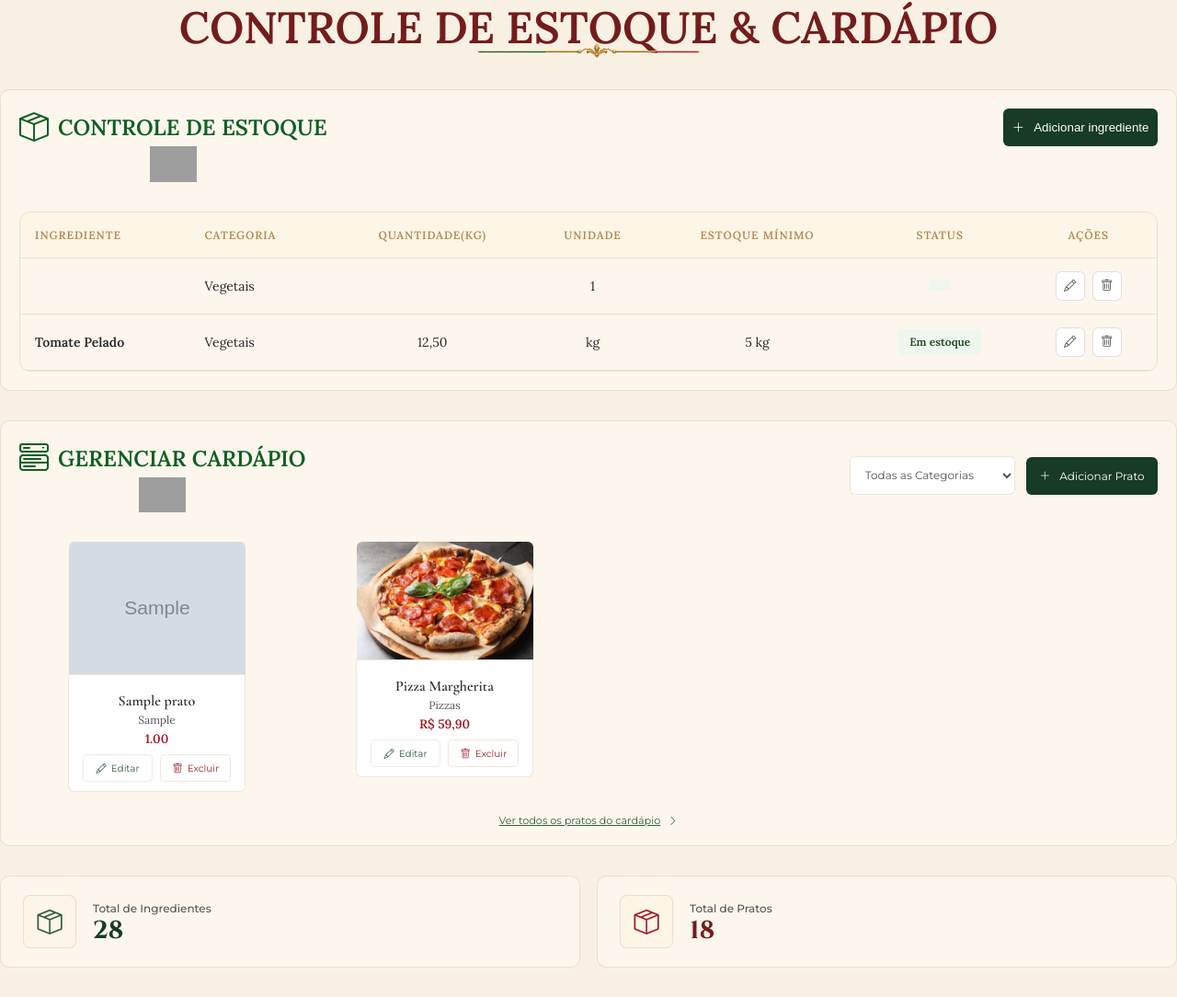
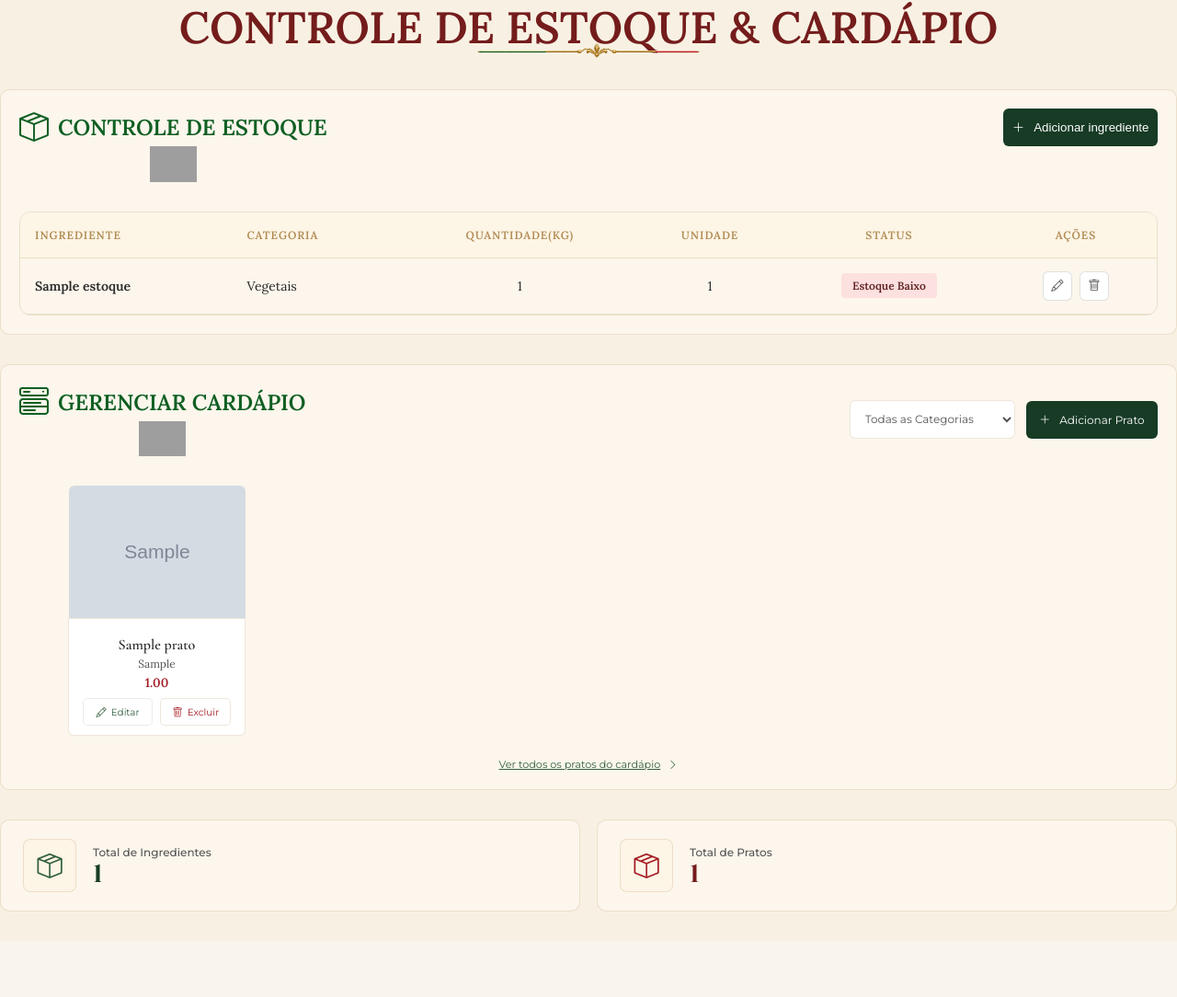
Before and after one commit to gust4vo-leg/Luce-d-Italia, a PHP site: page /pasta-admin/admin.php in a window 1280 px wide. Shown: the part 259-1343 px from the top of the page at 92% size. After the commit the page ends 1250 px from the top, so only its background shows below. Run offline with PHP 8.4, Linux system fonts and the light colour scheme; tables that the repository leaves empty hold one stand-in row (values such as "Sample post"); grey boxes marked "Sample" are stand-in pictures; data that the repository does not hold is empty; grey boxes are pictures that could not be loaded.

Commit message:
Adição de produtos e funcionalidade na página de admin

```diff
--- a/css/admin.css
+++ b/css/admin.css
@@ -167,17 +167,17 @@ table tbody td {
 }
 
 .status-em-estoque {
-    background-color: #edf7ed;
+    background-color: #e1f8e1;
     color: #1e4620;
 }
 
 .status-atencao {
-    background-color: #fff4e5;
+    background-color: #fcebd4;
     color: #663c00;
 }
 
 .status-baixo {
-    background-color: #fdeded;
+    background-color: #fde0e0;
     color: #5f2120;
 }
 
@@ -313,8 +313,6 @@ table tbody td {
     grid-template-columns: repeat(4, 1fr);
     gap: 14px;
 }
-
-
 
 .info-geral {
     background: var(--terciary);
--- a/index.php
+++ b/index.php
@@ -46,7 +46,7 @@
                     </div>
 
                     <div class="btn-hero">
-                        <a class="reserva-hero" href="#reservas">
+                        <a class="reserva-hero" href="reserva.php">
                             <i class="bi bi-calendar"></i>
                             <span>FAZER RESERVA</span>
                         </a>
--- a/pasta-admin/admin.php
+++ b/pasta-admin/admin.php
@@ -4,7 +4,27 @@ session_start();
 require_once '../crud.php';
 
 $estoques = readAll($pdo, 'estoques');
+
+$sql = "SELECT SUM(qtd_ingrediente) AS estoque_total FROM estoques";
+$stmt = $pdo->query($sql);
+$estoqueTotal = $stmt->fetch(PDO::FETCH_ASSOC)['estoque_total'];
+
+$sql = "SELECT COUNT(id_pratos) AS prato_total FROM pratos";
+$stmt = $pdo->query($sql);
+$pratoTotal = $stmt->fetch(PDO::FETCH_ASSOC)['prato_total'];
+
+$categoriaPrato = $_GET['categoria'] ?? 'todos';
+
+if ($categoriaPrato == 'todos') {
   $pratos = readAll($pdo, 'pratos');
+} else {
+  $sql = "SELECT * FROM pratos WHERE categoria = :categoria";
+
+  $stmt = $pdo -> prepare($sql);
+  $stmt -> execute(['categoria' => $categoriaPrato]);
+
+  $pratos = $stmt -> fetchAll(PDO::FETCH_ASSOC);
+}
 ?>
 
 <!doctype html>
@@ -63,7 +83,6 @@ $pratos = readAll($pdo, 'pratos');
               <th>CATEGORIA</th>
               <th class="txt-direita">QUANTIDADE(kg)</th>
               <th class="txt-centro">UNIDADE</th>
-              <th class="txt-direita">ESTOQUE MÍNIMO</th>
               <th class="txt-centro">STATUS</th>
               <th class="txt-centro">AÇÕES</th>
             </tr>
@@ -71,23 +90,36 @@ $pratos = readAll($pdo, 'pratos');
           <tbody>
             <?php
             foreach ($estoques as $estoque) {
+
+              $qtd = $estoque['qtd_ingrediente'];
+
+              if ($qtd <= 10) {
+                $status = 'Estoque Baixo';
+                $classeStatus = 'status-baixo';
+              } elseif ($qtd <= 30) {
+                $status = 'Atenção';
+                $classeStatus = 'status-atencao';
+              } else {
+                $status = 'Bom';
+                $classeStatus = 'status-em-estoque';
+              }
+
               print '
                   <tr>
                     <td>
                       <div class="ingrediente">
-                        <span>' . $estoque['nome'] . '</span>
+                        <span>' . $estoque['nome_ingredientes'] . '</span>
                       </div>
                     </td>
-                    <td>Vegetais</td>
-                    <td class="txt-direita">' . $estoque['quantidade'] . '</td>
+                    <td>' . $estoque['categoria'] . '</td>
+                    <td class="txt-direita">' . $estoque['qtd_ingrediente'] . '</td>
                     <td class="txt-centro">' . $estoque['unidade'] . '</td>
-                    <td class="txt-direita">' . $estoque['minimo'] . '</td>
                     <td class="txt-centro">
-                      <span class="status-badge status-em-estoque">' . $estoque['status'] . '</span>
+                      <span class="status-badge ' . $classeStatus . '">' . $status . '</span>
                     </td>
                     <td>
                       <div class="acao">
-                        <button type="button" id="btnEditar">
+                        <button type="button" class="btnEditar" onclick="abrirModalEditar()">
                           <i class="bi bi-pencil"></i>
                         </button>
                         <button class="btn-excluir">
@@ -99,30 +131,6 @@ $pratos = readAll($pdo, 'pratos');
               ';
             }
             ?>
-            <tr>
-              <td>
-                <div class="ingrediente">
-                  <span>Tomate Pelado</span>
-                </div>
-              </td>
-              <td>Vegetais</td>
-              <td class="txt-direita">12,50</td>
-              <td class="txt-centro">kg</td>
-              <td class="txt-direita">5 kg</td>
-              <td class="txt-centro">
-                <span class="status-badge status-em-estoque">Em estoque</span>
-              </td>
-              <td>
-                <div class="acao">
-                  <button type="button" id="btnEditar">
-                    <i class="bi bi-pencil"></i>
-                  </button>
-                  <button class="btn-excluir">
-                    <i class="bi bi-trash"></i>
-                  </button>
-                </div>
-              </td>
-            </tr>
           </tbody>
         </table>
       </div>
@@ -143,14 +151,15 @@ $pratos = readAll($pdo, 'pratos');
 
           <div class="right-top-gerenciamento">
             <div class="filtros-cardapio">
-              <select id="filtroCategoria">
+              <form method="GET">
+                <select id="filtroCategoria" name="categoria" onchange="this.form.submit()">
                   <option value="todos">Todas as Categorias</option>
                   <option value="entradas">Entradas</option>
                   <option value="massas">Massas</option>
                   <option value="pizzas">Pizzas</option>
                   <option value="sobremesas">Sobremesas</option>
                 </select>
-
+              </form>
               <button type="button" id="btnAdicionarPrato">
                 <i class="bi bi-plus-lg"></i>
                 Adicionar Prato
@@ -165,7 +174,7 @@ $pratos = readAll($pdo, 'pratos');
             print '
                <div class="card-prato" data-categoria="pizzas">
                   <div class="foto-prato">
-                    <img src="../imagens/' . $prato["foto_prato"] . '" alt="Pizza Margherita">
+                    <img src="' . $prato["foto_prato"] . '" alt="Pizza Margherita">
                   </div>
 
                   <div class="info-geral">
@@ -191,31 +200,6 @@ $pratos = readAll($pdo, 'pratos');
             ';
           }
           ?>
-          <div class="card-prato" data-categoria="pizzas">
-            <div class="foto-prato">
-              <img src="../imagens/pizza.jpg" alt="Pizza Margherita">
-            </div>
-
-            <div class="info-geral">
-              <div class="info-prato">
-                <h3>Pizza Margherita</h3>
-                <span>Pizzas</span>
-                <strong>R$ 59,90</strong>
-              </div>
-
-              <div class="acoes-prato">
-                <button type="button" class="btn-editar" id="btnEditarPrato">
-                  <i class="bi bi-pencil"></i>
-                  Editar
-                </button>
-
-                <button type="button" class="btn-excluir-prato">
-                  <i class="bi bi-trash"></i>
-                  Excluir
-                </button>
-              </div>
-            </div>
-          </div>
         </div>
 
         <div class="ver-cardapio">
@@ -238,7 +222,7 @@ $pratos = readAll($pdo, 'pratos');
 
             <div class="info-kpi">
               Total de Ingredientes
-              <h3>28</h3>
+              <h3><?= $estoqueTotal ?></h3>
             </div>
           </div>
           <div class="group-kpi cardapio">
@@ -248,7 +232,7 @@ $pratos = readAll($pdo, 'pratos');
 
             <div class="info-kpi">
               Total de Pratos
-              <h3>18</h3>
+              <h3><?= $pratoTotal ?></h3>
             </div>
           </div>
         </div>
@@ -414,38 +389,23 @@ $pratos = readAll($pdo, 'pratos');
 
           <div class="linha-modal">
             <div class="campo-modal">
-              <label for="quantidadeIngrediente">
-                Quantidade atual
-              </label>
-
-              <input type="number" id="quantidadeEditar" name="quantidade" placeholder="Ex: 10" min="0" step="0.01"
-                required>
+              <label for="quantidadeEditar">Quantidade atual</label>
+              <input type="number" id="quantidadeEditar" name="quantidade" placeholder="Ex: 10" min="0" step="0.01" required>
             </div>
 
             <div class="campo-modal">
-              <label for="estoqueMinimo">
-                Estoque mínimo
-              </label>
-
-              <input type="number" id="estoqueMinimoEditar" name="estoque_minimo" placeholder="Ex: 5" min="0" step="0.01"
-                required>
+              <label for="estoqueMinimoEditar">Estoque mínimo</label>
+              <input type="number" id="estoqueMinimoEditar" name="estoque_minimo" placeholder="Ex: 5" min="0" step="0.01" required>
             </div>
           </div>
 
           <div class="campo-modal">
-            <label for="observacaoIngrediente">
-              Observação
-            </label>
-
-            <textarea id="observacaoEditar" name="observacao" rows="3"
-              placeholder="Alguma informação sobre este ingrediente..."></textarea>
+            <label for="observacaoEditar">Observação</label>
+            <textarea id="observacaoEditar" name="observacao" rows="3" placeholder="Alguma informação sobre este ingrediente..."></textarea>
           </div>
 
           <div class="acoes-modal">
-            <button type="button" id="cancelarModalEditar" class="btn-cancelar">
-              Cancelar
-            </button>
-
+            <button type="button" id="cancelarModalEditar" class="btn-cancelar">Cancelar</button>
             <button type="submit" class="btn-salvar">
               <i class="bi bi-check-lg"></i>
               Editar Ingrediente
@@ -654,36 +609,32 @@ $pratos = readAll($pdo, 'pratos');
       conteudo.classList.remove("fundo");
     }
 
-
-    // EDITAR
-    const botaoEditar = document.querySelector("#btnEditar");
-    const botaoFecharEditar = document.querySelector("#fecharModalEditar");
-    const botaoCancelarEditar = document.querySelector("#cancelarModalEditar");
+    // EDITAR INGREDIENTE
 
     function abrirModalEditar() {
-      const modalEditar = document.querySelector("#modalEditar");
-      const conteudo = document.querySelector("#conteudo");
+      const modal = document.getElementById("modalEditar");
+      const conteudo = document.getElementById("conteudo");
 
-      modalEditar.classList.remove("oculto");
-      modalEditar.classList.add("visivel");
+      modal.classList.remove("oculto");
+      modal.classList.add("visivel");
       conteudo.classList.add("fundo");
     }
 
     function fecharModalEditar() {
-      const modalEditar = document.querySelector("#modalEditar");
-      const conteudo = document.querySelector("#conteudo");
-      modalEditar.classList.remove("visivel");
-      modalEditar.classList.add("oculto");
+      const modal = document.getElementById("modalEditar");
+      const conteudo = document.getElementById("conteudo");
+
+      modal.classList.remove("visivel");
+      modal.classList.add("oculto");
       conteudo.classList.remove("fundo");
     }
 
-    botaoEditar.addEventListener("click", abrirModalEditarPrato);
-    botaoFecharEditar.addEventListener("click", fecharModalEditar);
-    botaoCancelaEditar.addEventListener("click", fecharModalEditar);
+    document.getElementById("fecharModalEditar").addEventListener("click", fecharModalEditar);
+    document.getElementById("cancelarModalEditar").addEventListener("click", fecharModalEditar);
 
     // EDITAR PRATO
 
-    const botoesEditarPrato = document.querySelectorAll("#btnEditarPrato");
+    const botoesEditarPrato = document.querySelectorAll(".btn-editar");
     const botaoFecharPratoEditar = document.querySelector("#fecharModalPratoEditar");
     const botaoCancelarPratoEditar = document.querySelector("#cancelarModalPratoEditar");
 
--- a/sql/script.sql
+++ b/sql/script.sql
@@ -4,10 +4,10 @@ CREATE TABLE usuarios (
     id_user INT AUTO_INCREMENT PRIMARY KEY,
     nome VARCHAR(100) NOT NULL,
     email VARCHAR(100) UNIQUE NOT NULL,
-    senha VARCHAR(255) NOT NULL, -- Aumentado para suportar hashes de senha (ex: bcrypt)
+    senha VARCHAR(255) NOT NULL,
     telefone VARCHAR(100) NOT NULL,
     tipo ENUM('cliente', 'admin') DEFAULT 'cliente',
-    cpf VARCHAR(11) UNIQUE NOT NULL -- CPF deve ser VARCHAR para preservar zeros à esquerda
+    cpf VARCHAR(11) UNIQUE NOT NULL
 );
 
 CREATE TABLE reservas (
```
Also changed, not shown: other parts of pasta-admin/admin.php (+13 -31 lines), css/cardapio.css (+43 -14 lines). Lines whose indentation alone changed are shown as unchanged.
